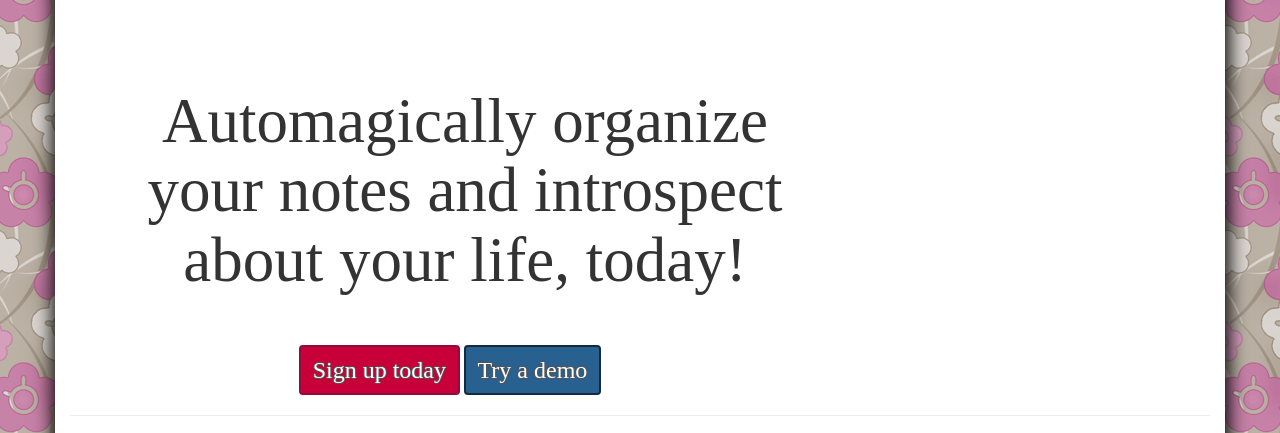
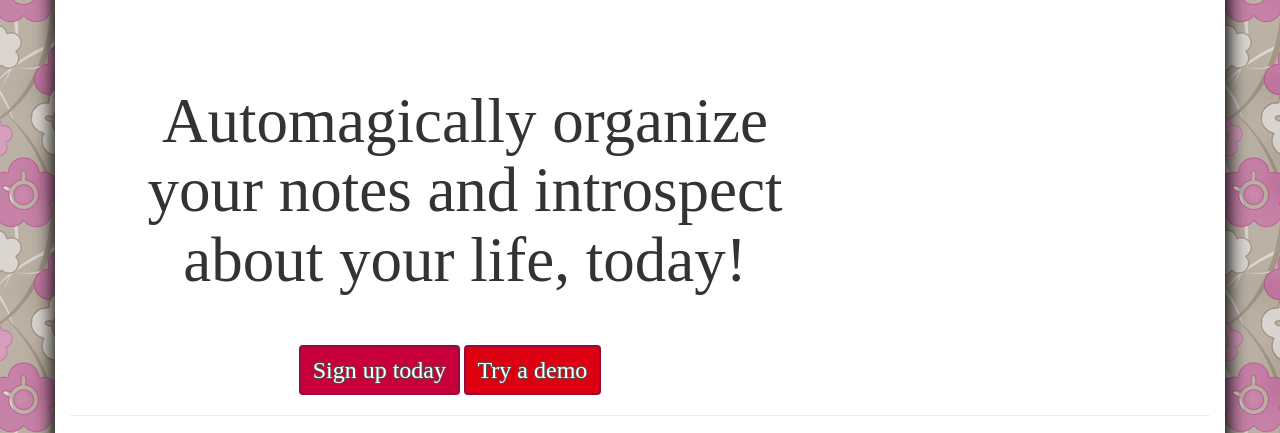
Before and after one commit to danrounds/JourNLP, a website: page public/index.html in a window 1280 px wide. Both pictures are taken after a click on the link "Try a demo". Shown: the part 86-519 px from the top of the page. Drawn offline with nearby package versions, Linux system fonts and the light colour scheme; no server answers; a web font is replaced by a local one.

Commit message:
Marginally improve styling and clean up CSS

```diff
--- a/public/style.css
+++ b/public/style.css
@@ -34,7 +34,6 @@ p, div {
 
 a {
     color: #ff5733;
-    /* text-shadow: 0.5px 0 black, -0.5px 0 black, 0 0.5px black, 0 -0.5px black; */
     text-shadow: 0.5px 0 #ddd, -0.5px 0 #ddd, 0 0.5px #ddd, 0 -0.5px #ddd;
 }
 
@@ -140,6 +139,12 @@ a#logout-link {
 
 .btn-primary:hover {
     background-color: #581845;
+    border-color: #dd0011;
+}
+
+.btn:active, .btn:focus {
+    background-color: #dd0011 !important;
+    border-color: #900c3f !important;
 }
 
 /* Extra Small Devices, Phones */
```
Also changed, not shown: public/splash-sign-up.css (+0 -8 lines).
